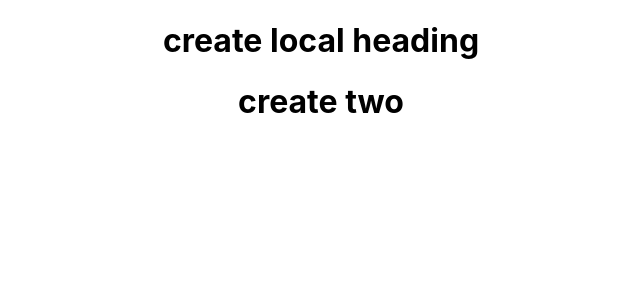
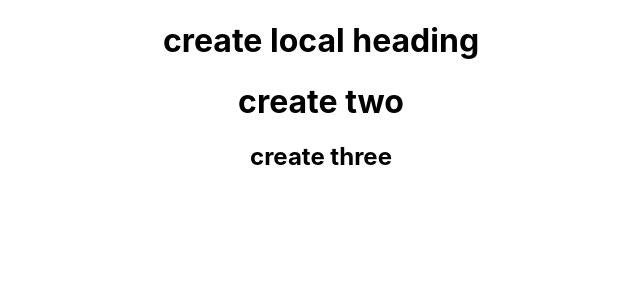
Before and after one commit to banothuvishnuvardhan/Batch2303PulseRep, a React (Create React App) app: page / in a window 1280 px wide. Shown: the top 300 px of the page, without its empty margins (319-959 px from the left). Built offline with nearby package versions, Linux system fonts and the light colour scheme.

Commit message:
Update App.js

```diff
--- a/src/App.js
+++ b/src/App.js
@@ -6,6 +6,7 @@ function App() {
     <div className="App">
      <h1>create local heading</h1>
     <h1>create two</h1>
+    <h2>create three</h2>
     </div>
   );
 }
```
